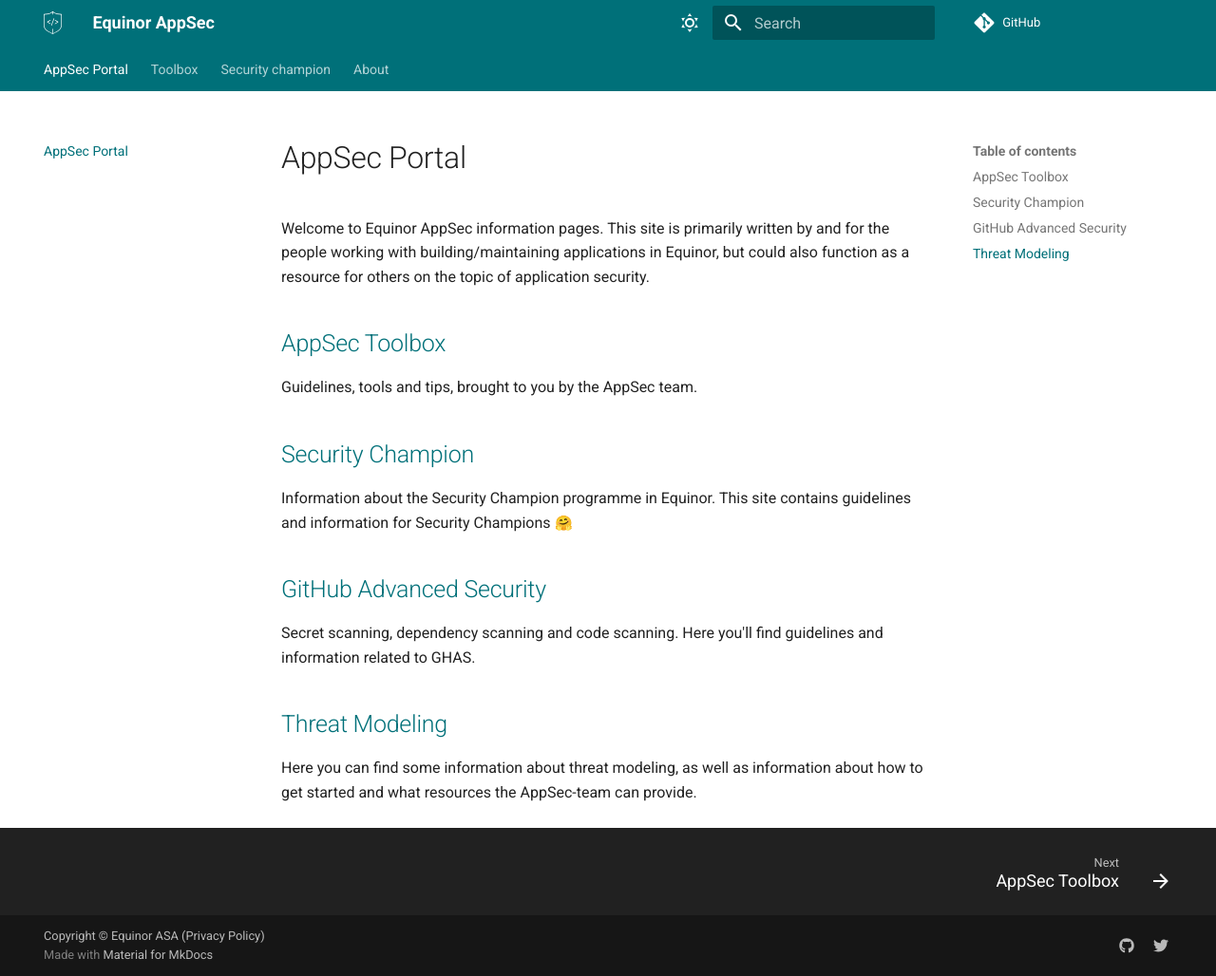
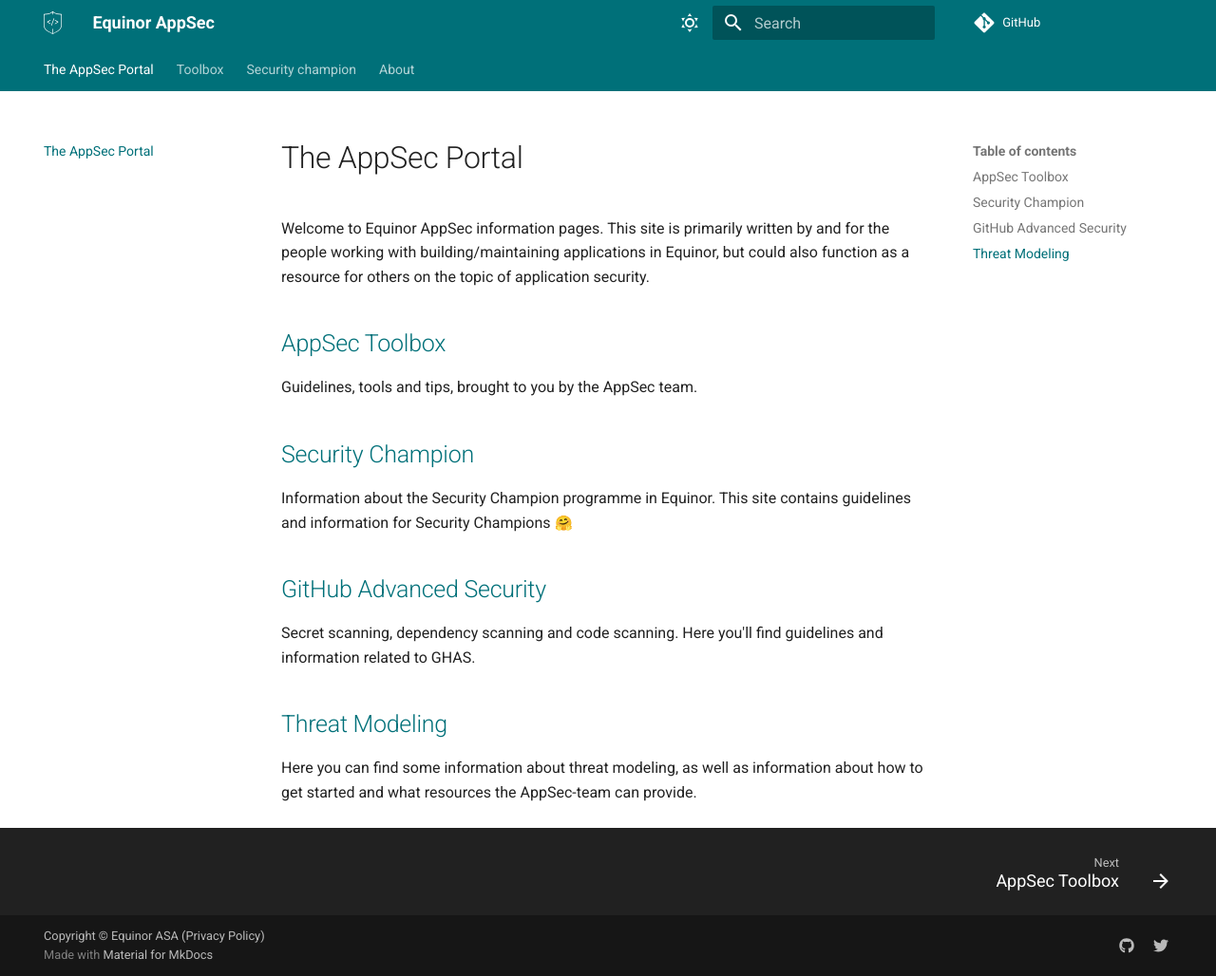
Before and after one commit to equinor/appsec, an MkDocs documentation site: the page built from docs/index.md, in a window 1280 px wide and 1028 px high. Shown: the whole window at 95% size. Built offline with MkDocs 1.6.1 and Material for MkDocs 9.7.7, drawn with Linux system fonts in a browser that asks for light colours; emoji names are drawn with the system emoji font; some web fonts are replaced; comment, search, counter and statistics services are not loaded.

Commit message:
Fix az static app build ... again (#224)
* Add skip-app-build for Onyx
* Set app location to /site
* Update index for verification

```diff
--- a/docs/index.md
+++ b/docs/index.md
@@ -1,4 +1,4 @@
-# AppSec Portal
+# The AppSec Portal
 
 Welcome to Equinor AppSec information pages. This site is primarily written by and for the people working with building/maintaining applications in Equinor, but could also function as a resource for others on the topic of application security.
 
```
Also changed, not shown: 1 other file.
